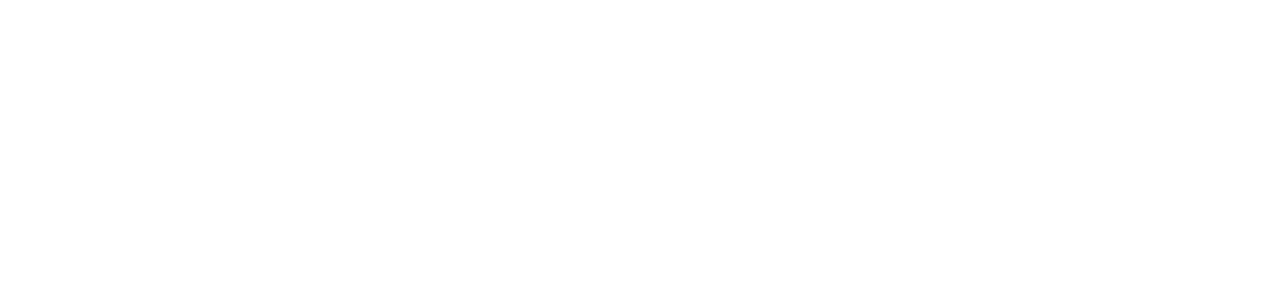
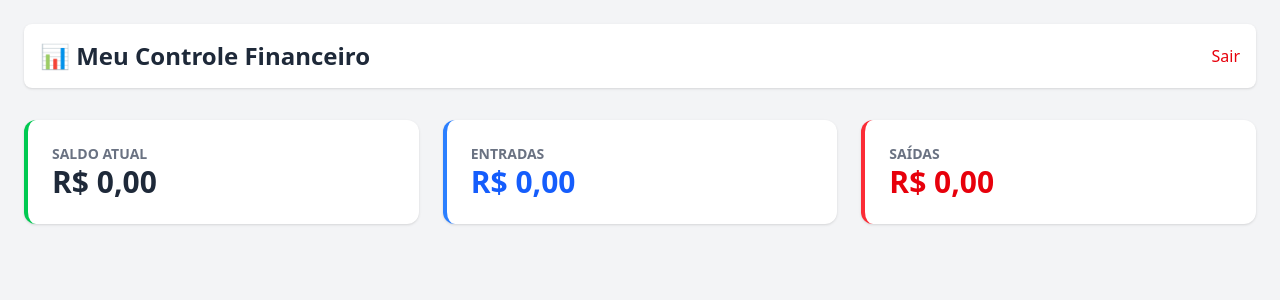
Before and after one commit to scaglia-aylla1/frontend-financeiro, an Angular app: page /dashboard in a window 1280 px wide. Before the commit this address led to /. Shown: the top 300 px of the page. Built offline with nearby package versions, Linux system fonts and the light colour scheme.

Commit message:
feat: Create dasboard test

```diff
--- a/src/app/app.routes.ts
+++ b/src/app/app.routes.ts
@@ -1,7 +1,9 @@
 import { Routes } from '@angular/router';
 import { LoginComponent } from './features/login/login';
+import { Dashboard } from './features/dashboard/dashboard';
 
 export const routes: Routes = [
     { path: '', component: LoginComponent },
-    { path: 'login', component: LoginComponent }
+    { path: 'login', component: LoginComponent },
+    { path: 'dashboard', component: Dashboard }
 ];
--- /dev/null
+++ b/src/app/features/dashboard/dashboard.html
@@ -0,0 +1,25 @@
+<div class="min-h-screen bg-gray-100 p-6">
+    <div class="max-w-7xl mx-auto">
+      <header class="flex justify-between items-center mb-8 bg-white p-4 rounded-lg shadow">
+        <h1 class="text-2xl font-bold text-gray-800">📊 Meu Controle Financeiro</h1>
+        <button (click)="logout()" class="text-red-600 hover:text-red-800 font-medium">Sair</button>
+      </header>
+
+      <div class="grid grid-cols-1 md:grid-cols-3 gap-6">
+        <div class="bg-white p-6 rounded-xl shadow-sm border-l-4 border-green-500">
+          <p class="text-sm text-gray-500 uppercase font-bold">Saldo Atual</p>
+          <p class="text-3xl font-black text-gray-800">R$ 0,00</p>
+        </div>
+
+        <div class="bg-white p-6 rounded-xl shadow-sm border-l-4 border-blue-500">
+          <p class="text-sm text-gray-500 uppercase font-bold">Entradas</p>
+          <p class="text-3xl font-black text-blue-600">R$ 0,00</p>
+        </div>
+
+        <div class="bg-white p-6 rounded-xl shadow-sm border-l-4 border-red-500">
+          <p class="text-sm text-gray-500 uppercase font-bold">Saídas</p>
+          <p class="text-3xl font-black text-red-600">R$ 0,00</p>
+        </div>
+      </div>
+    </div>
+  </div>
--- /dev/null
+++ b/src/app/features/dashboard/dashboard.ts
@@ -0,0 +1,17 @@
+import { Component } from '@angular/core';
+import { Router } from '@angular/router';
+
+@Component({
+  selector: 'app-dashboard',
+  imports: [],
+  templateUrl: './dashboard.html',
+  styleUrl: './dashboard.css',
+})
+export class Dashboard {
+  constructor(private router: Router) {}
+
+  logout() {
+    localStorage.removeItem('token'); // Limpa o JWT
+    this.router.navigate(['/login']); // Volta para o login
+  }
+}
--- a/src/app/features/login/login.ts
+++ b/src/app/features/login/login.ts
@@ -1,29 +1,42 @@
-import { Component, OnInit } from '@angular/core';
-import { FormBuilder, FormGroup, Validators, ReactiveFormsModule } from '@angular/forms';
+import { Component } from '@angular/core';
 import { CommonModule } from '@angular/common';
+import { ReactiveFormsModule, FormBuilder, FormGroup, Validators } from '@angular/forms';
+import { Router, RouterLink } from '@angular/router';
+import { AuthService } from '../../core/services/auth';
 
 @Component({
   selector: 'app-login',
   standalone: true,
-  imports: [CommonModule, ReactiveFormsModule],
-  templateUrl: './login.html',
-  styleUrls: ['./login.css']
+  imports: [CommonModule, ReactiveFormsModule, RouterLink], // Importante para o HTML reconhecer o form
+  templateUrl: './login.html'
 })
-export class LoginComponent implements OnInit {
-  loginForm!: FormGroup;
+export class LoginComponent {
+  loginForm: FormGroup;
 
-  constructor(private fb: FormBuilder) {}
-
-  ngOnInit(): void {
+  constructor(
+    private fb: FormBuilder,
+    private authService: AuthService,
+    private router: Router
+  ) {
+    // Definindo o formulário e as validações
     this.loginForm = this.fb.group({
-      email: ['', [Validators.required, Validators.email]],
-      password: ['', Validators.required]
+      email: ['', [Validators.required, Validators.email]], // Valida se é um e-mail real
+      password: ['', [Validators.required, Validators.minLength(6)]]
     });
   }
 
-  onSubmit(): void {
+  onSubmit() {
     if (this.loginForm.valid) {
-      console.log(this.loginForm.value);
+      this.authService.login(this.loginForm.value).subscribe({
+        next: (res) => {
+          console.log('Sucesso!', res);
+          this.router.navigate(['/dashboard']); // Redireciona após o sucesso
+        },
+        error: (err) => {
+          console.error('Erro detalhado:', err);
+          alert('Credenciais inválidas ou erro no servidor');
+        }
+      });
     }
   }
 }
```
Also changed, not shown: src/app/features/dashboard/dashboard.css (added), 1 other file (tests, documents, lock files or other folders).
